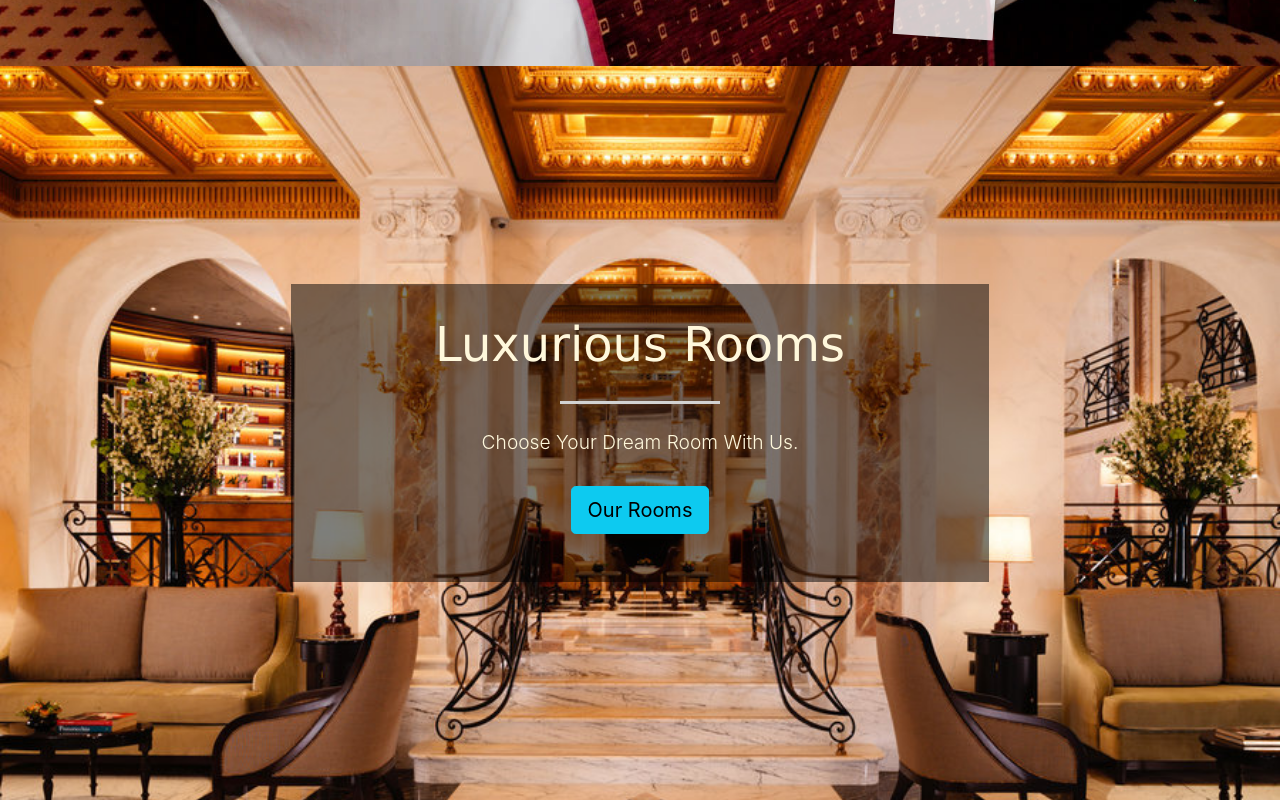
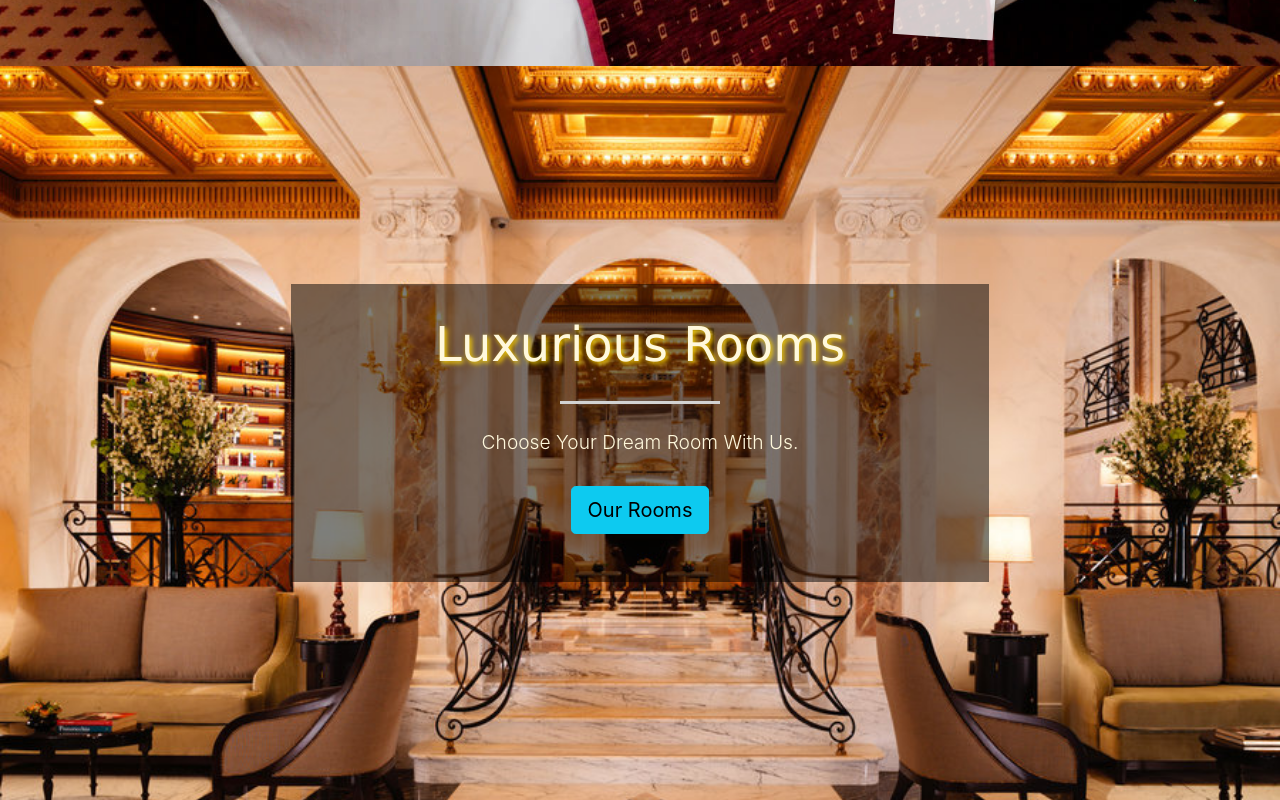
Before and after one commit to Thusiya05/hotel-system, a React (Create React App) app: page / in a window 1280 px wide. Shown: the part 904-1704 px from the top of the page. Built offline with nearby package versions, Linux system fonts and the light colour scheme.

Commit message:
Update App.css

```diff
--- a/src/App.css
+++ b/src/App.css
@@ -50,6 +50,7 @@ nav img{
 .jumbotron h1{
     font-size: 3rem;
     font-family: verdana;
+    text-shadow: 2px 2px 5px gold;
 }
 
 .jumbotron div{
```
